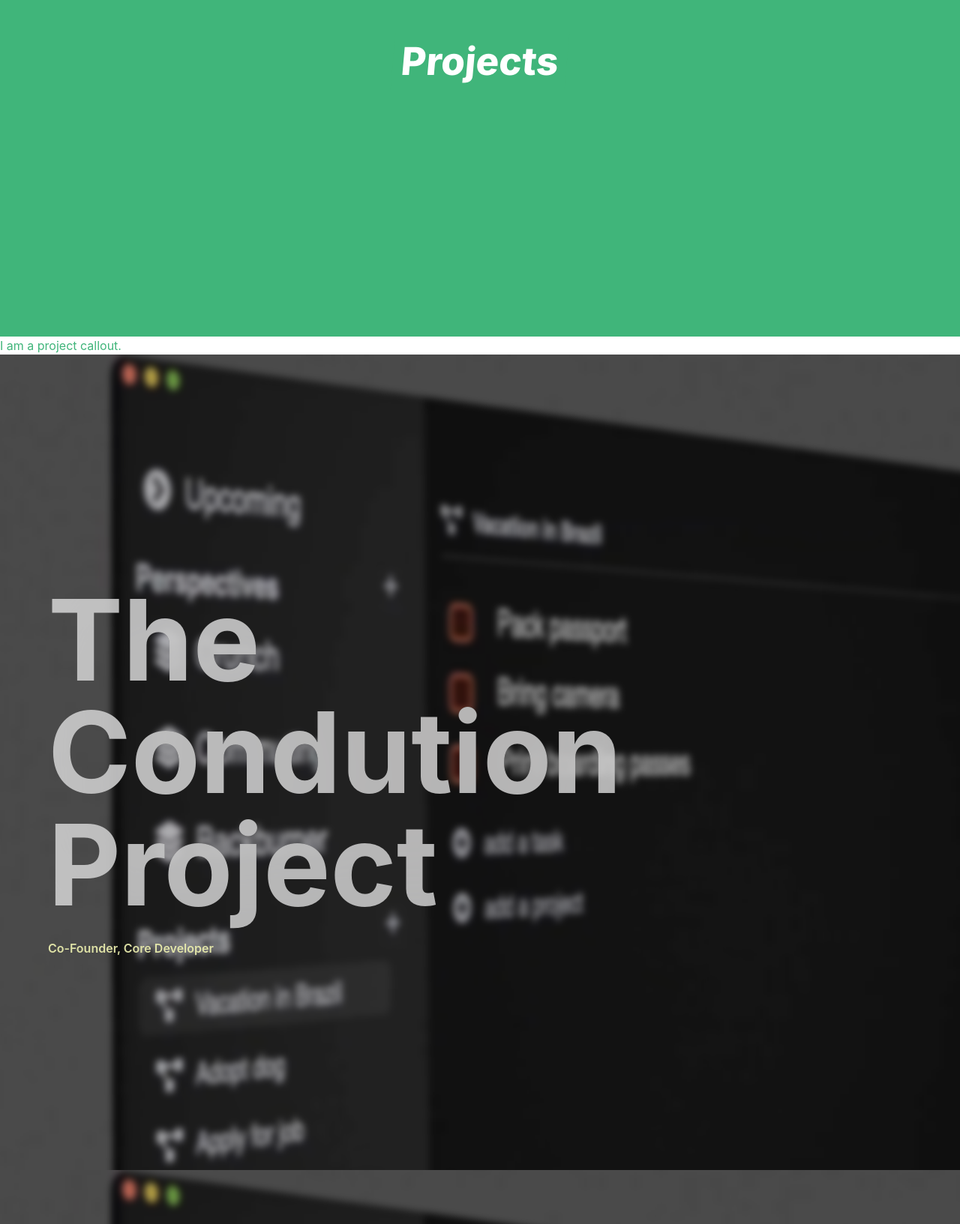
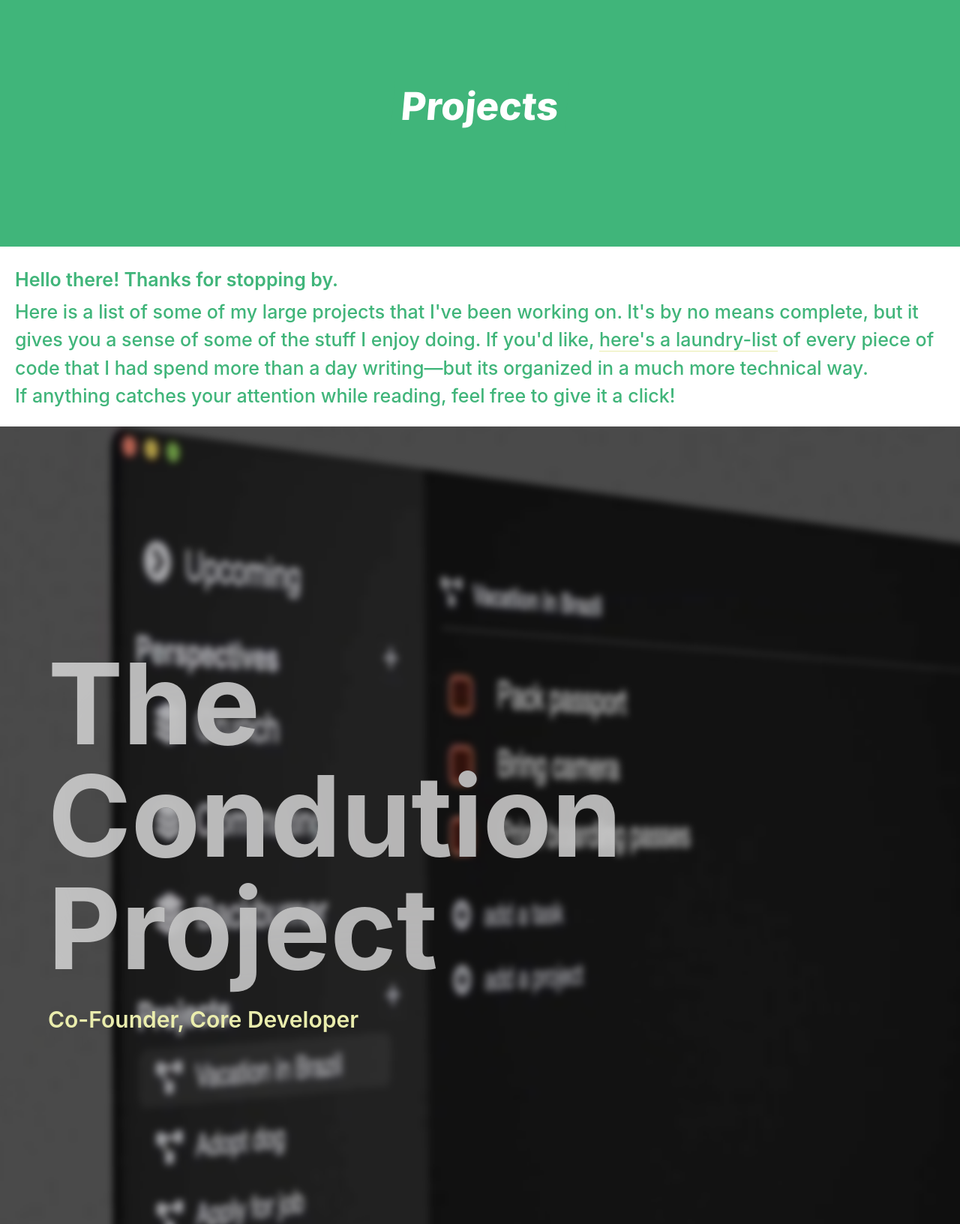
Before and after one commit to Jemoka/jemoka.com, a Next.js app: page /projects in a window 1280 px wide. Shown: the part 287-1920 px from the top of the page at 75% size. Built offline with nearby package versions, Linux system fonts and the light colour scheme; some icons are missing.

Commit message:
moving and changing

```diff
--- a/components/Hero.js
+++ b/components/Page.js
@@ -1,15 +1,15 @@
 import { useEffect, useState } from "react";
 import { useSpring, animated } from "react-spring";
 
-import styles from "../styles/Hero.module.scss";
+import styles from "../styles/Page.module.scss";
 
 import Head from "next/head";
 
 // This is an animated intro hero, which all pages use
-export default function Hero(props) {
+export default function Page(props) {
     // check animated
     const [heroSlided, setHeroSlide] = useState(false);
-    const [heroShown, setHeroShown] = useState(true);
+    const [heroShown, setHeroShown] = useState(false);
     const [heroColored, setHeroColored] = useState(false);
     const [caretShown, setCaretShown] = useState(false);
     // create a spring to animate slide in
@@ -23,6 +23,8 @@
                                   "white"});
     const caretStyle = useSpring({ display: caretShown ? "block" : "none",
                                    color: props.color });
+    const bodyStyle = useSpring({ opacity: heroShown ? 1 : 0});
+
 
     // On render, animate
     useEffect(() => {
@@ -34,23 +36,16 @@
         // if we have slid
         if (heroSlided)
             // we wait a second and fade background in and fade box out
+            // and we wait another to fade the content in
             setTimeout(() => {
-                setHeroShown(false);
                 setHeroColored(true);
+                setCaretShown(true);
+                setTimeout(() => {
+                    setHeroShown(true);
+                }, 700);
             }, 700);
 
     }, [heroSlided]);
-
-    // after everything, show caret
-    useEffect(() => {
-        // if we have slid
-        if (heroColored)
-            // we wait a second and fade background in and fade box out
-            setTimeout(() => {
-                setCaretShown(true);
-            }, 500);
-
-    }, [heroColored]);
 
     return (
         <>
@@ -71,11 +66,14 @@
                   behavior: 'smooth'
               });
           }}/>
-          <div>
-            <div style={{color: props.backgroundColor}}>
-              I am a project callout.
+          <animated.div
+            style={bodyStyle}>
+            <div className={styles.callout}>
+              <p style={{fontWeight: 600}}>{props.calloutA}</p>
+              <p style={{fontWeight: 500}}>{props.calloutB}</p>
             </div>
-          </div>
+            {props.children}
+          </animated.div>
         </>
     );
 }
--- a/components/Section.js
+++ b/components/Section.js
@@ -35,7 +35,7 @@
         backgroundColor: `rgba(255,255,255, ${0.7*delayBlur(0.6)})`,
     });
     const subtitleStyle = useSpring({
-        opacity: 1.4*delayBlur(0.95),
+        opacity: 1.4*delayBlur(0.9),
     });
 
 
--- a/pages/projects.js
+++ b/pages/projects.js
@@ -1,10 +1,16 @@
-import Hero from "../components/Hero.js";
+import Page from "../components/Page.js";
 import Section from "../components/Section.js";
+
+import styles from "../styles/Projects.module.scss";
 
 export default function Projects() {
     return (
         <div>
-          <Hero tab="Projects" color="white" backgroundColor="var(--green)"/>
+          <Page tab="Projects"
+                color="white"
+                backgroundColor="var(--green)"
+                calloutA="Hello there! Thanks for stopping by."
+                calloutB={<>Here is a list of some of my large projects that I've been working on. It's by no means complete, but it gives you a sense of some of the stuff I enjoy doing. If you'd like, <a href="https://www.jemoka.com/posts/kbhprojects/" className="link">here's a laundry-list</a> of every piece of code that I had spend more than a day writing—but its organized in a much more technical way. <br /> If anything catches your attention while reading, feel free to give it a click!</>}>
             <Section
               id="condution"
               name="The Condution Project"
@@ -14,42 +20,7 @@
               color="#eaedad"
               frameCount={60}
             />
-          <Section
-            id="condution2"
-            name="The Condution Project"
-            position="Co-Founder, Core Developer"
-            sequence="/sequences/Condution"
-            url="https://www.condution.com/"
-            color="#eaedad"
-            frameCount={60}
-          />
-
-
-          <div>ho</div>
-          <div>ho</div>
-          <div>ho</div>
-          <div>ho</div>
-          <div>ho</div>
-          <div>ho</div>
-          <div>ho</div>
-          <div>ho</div>
-          <div>ho</div>
-          <div>ho</div>
-          <div>ho</div>
-          <div>ho</div>
-          <div>ho</div>
-          <div>ho</div>
-          <div>ho</div>
-          <div>ho</div>
-          <div>ho</div>
-          <div>ho</div>
-          <div>ho</div>
-          <div>ho</div>
-          <div>ho</div>
-          <div>ho</div>
-          <div>ho</div>
-          <div>ho</div>
-          <div>ho</div>
+          </Page>
         </div>
     );
 }
--- a/styles/Hero.module.scss
+++ /dev/null
@@ -1,67 +0,0 @@
-.hero {
-    // take up the whole screen
-    width: 100vw;
-    height: calc(90vh - env(safe-area-inset-bottom) + 1rem);
-
-    // center child
-    display: flex;
-    justify-content: center;
-    align-items: center;
-
-    // Background image setting
-    background-size: cover;
-}
-
-// Styling the text
-.heroText {
-    font-weight: 800;
-    font-size: max(4vw, 50px);
-}
-
-// center hero styles
-.heroCenter {
-    // Position grid
-    display: grid;
-}
-
-// And the actual text
-.heroCenterText {
-    color: white;
-    grid-column: 1;
-    grid-row: 1;
-    z-index: 10;
-    transform: skew(-5deg);
-}
-
-// Styling the background animator
-.heroBg {
-    background-color: var(--green);
-    color: var(--green);
-    grid-column: 1;
-    grid-row: 1;
-    transform-origin: -100% 50%;
-    transform: skew(-5deg);
-    display: flex;
-    flex-direction: column;
-}
-
-// set styles
-.caret {
-    cursor: pointer;
-    font-size: 20px;
-    max-width: 10px;
-    animation: blinker 1.5s linear infinite;
-    opacity: 0;
-    align-self: center;
-    position: absolute;
-    top: 60vh;
-    left: 48vw;
-    width: 20px;
-    height: 20px;
-}
-
-@keyframes blinker {
-  50% {
-    opacity: 0.7;
-  }
-}
--- /dev/null
+++ b/styles/Page.module.scss
@@ -0,0 +1,82 @@
+.hero {
+    // take up the whole screen
+    width: 100vw;
+    height: calc(75vh - env(safe-area-inset-bottom) + 1rem);
+
+    // center child
+    display: flex;
+    justify-content: center;
+    align-items: center;
+
+    // Background image setting
+    background-size: cover;
+}
+
+// Styling the text
+.heroText {
+    font-weight: 800;
+    font-size: max(4vw, 50px);
+}
+
+// center hero styles
+.heroCenter {
+    // Position grid
+    display: grid;
+    transform: translateY(15vh);
+}
+
+// And the actual text
+.heroCenterText {
+    color: white;
+    grid-column: 1;
+    grid-row: 1;
+    z-index: 10;
+    transform: skew(-5deg);
+}
+
+// Styling the background animator
+.heroBg {
+    background-color: var(--green);
+    color: var(--green);
+    grid-column: 1;
+    grid-row: 1;
+    transform-origin: -100% 50%;
+    transform: skew(-5deg);
+    display: flex;
+    flex-direction: column;
+}
+
+// set styles
+.caret {
+    cursor: pointer;
+    font-size: 20px;
+    max-width: 10px;
+    animation: blinker 1.5s linear infinite;
+    opacity: 0;
+    align-self: center;
+    position: absolute;
+    top: 68vh;
+    left: 48vw;
+    width: 20px;
+    height: 20px;
+}
+
+@keyframes blinker {
+  50% {
+    opacity: 0.7;
+  }
+}
+
+.callout {
+    padding: 20px 20px 10px 20px;
+    color: var(--green);
+    min-height: 30vh;
+    display: flex;
+    flex-direction: column;
+    justify-content: center;
+    font-size: max(25px, 0.5vw);
+}
+
+.callout > p {
+    padding-bottom: 5px;
+}
--- a/styles/Section.module.scss
+++ b/styles/Section.module.scss
@@ -40,6 +40,7 @@
     display: block;
     font-weight: 600;
     padding-left: 5vw;
+    font-size: min(30px, 5vw);
 }
 
 .hide {
--- a/styles/globals.css
+++ b/styles/globals.css
@@ -93,3 +93,13 @@
 #header-search:hover {
     color: #454545;
 }
+
+.link {
+    border-bottom: solid 1px #eaedad;
+    transition: border-width 0.4s;
+}
+
+
+.link:hover {
+    border-bottom: solid 4px #eaedad;
+}
```
Also changed, not shown: styles/Projects.module.scss (added). Lines whose indentation alone changed are shown as unchanged.
